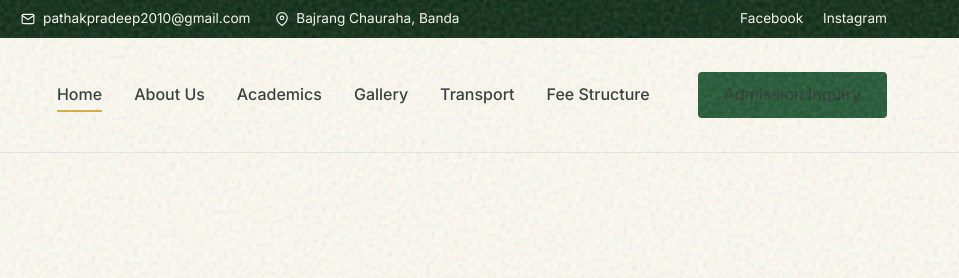
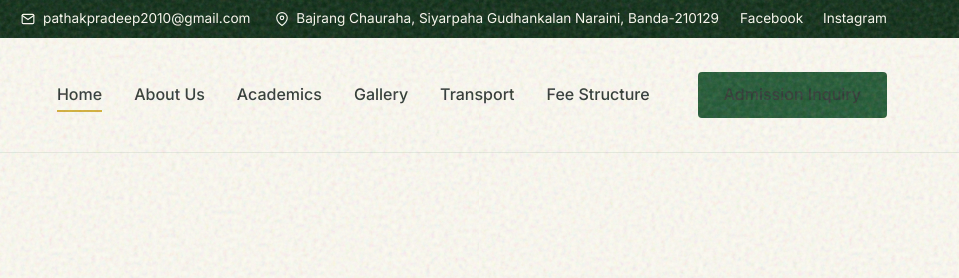
Before and after one commit to imohitshukla/New-sainik-public-school-, a plain HTML site: page frontend/index.html in a window 1280 px wide. Shown: the top 278 px of the page, 321-1280 px from the left. Drawn offline with nearby package versions, Linux system fonts and the light colour scheme; a web font is replaced by a local one.

Commit message:
Updated address in header to full address

```diff
--- a/frontend/index.html
+++ b/frontend/index.html
@@ -228,7 +228,7 @@
                 </span>
                 <span>
                     <svg width="14" height="14" viewBox="0 0 24 24" fill="none" stroke="currentColor" stroke-width="2" stroke-linecap="round" stroke-linejoin="round" style="vertical-align: middle; margin-right: 4px;"><path d="M21 10c0 7-9 13-9 13s-9-6-9-13a9 9 0 0 1 18 0z"></path><circle cx="12" cy="10" r="3"></circle></svg>
-                    Bajrang Chauraha, Banda
+                    Bajrang Chauraha, Siyarpaha Gudhankalan Naraini, Banda-210129
                 </span>
             </div>
             <div class="top-bar-social">
```
